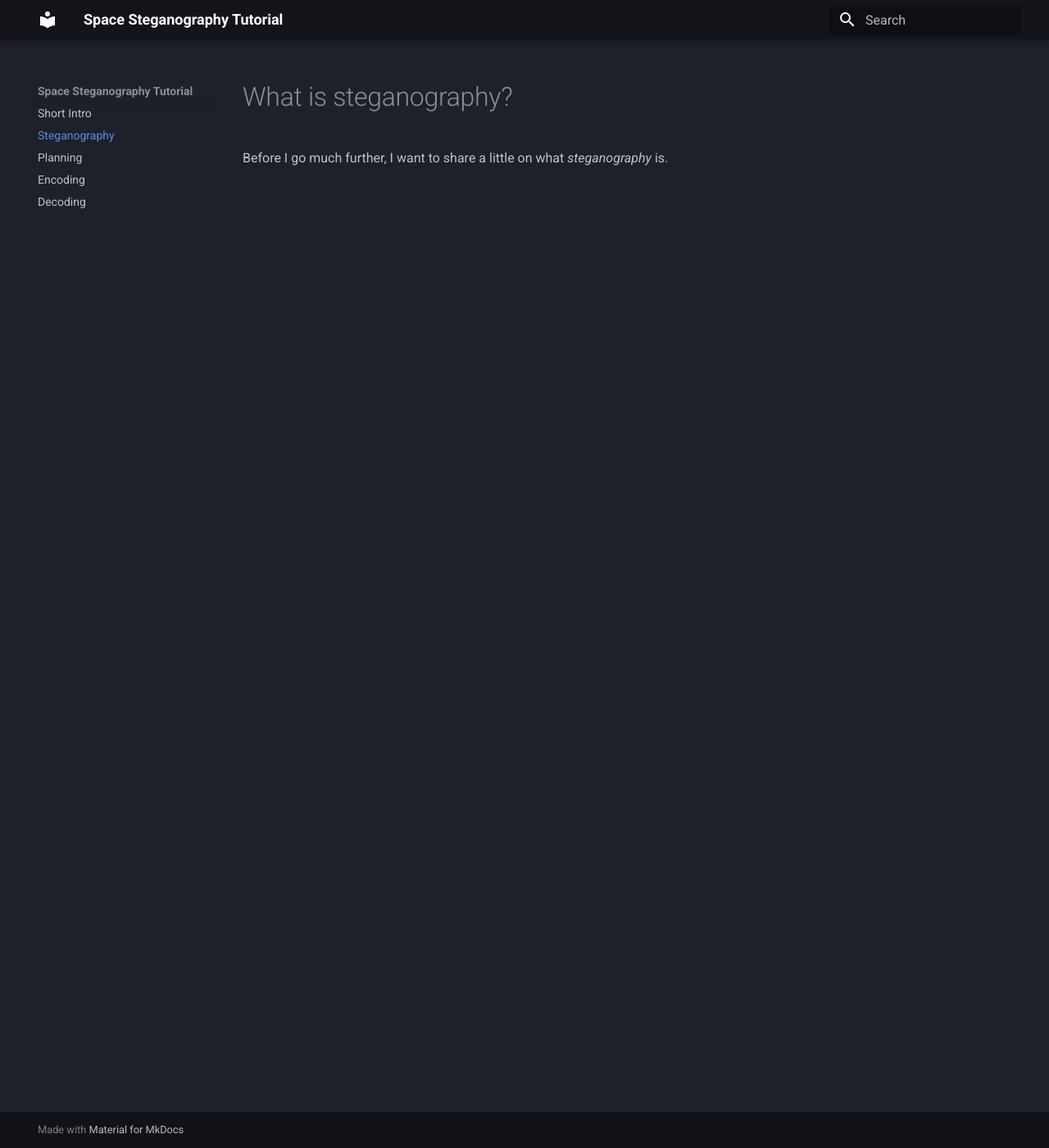
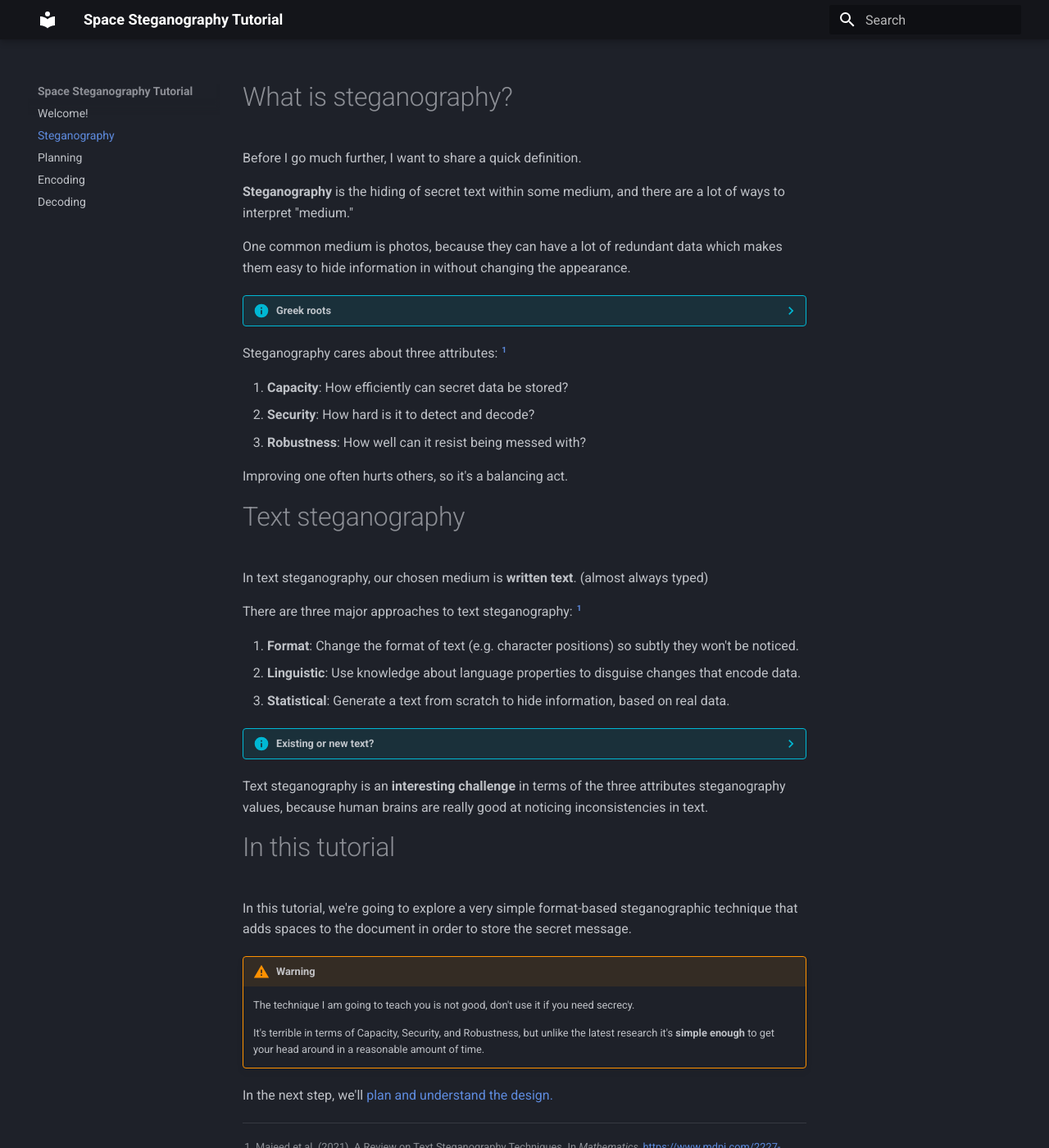
Before and after one commit to almondheil/eng240-final, an MkDocs documentation site: the page built from docs/what-is-stego.md, in a window 1280 px wide and 1400 px high. Shown: the whole window at 82% size. Built offline with MkDocs 1.6.1 and Material for MkDocs 9.7.7, drawn with Linux system fonts in a browser that asks for light colours; some of the changed text lies outside the part shown.

Commit message:
Write what is steganography section

```diff
--- a/docs/what-is-stego.md
+++ b/docs/what-is-stego.md
@@ -1,3 +1,57 @@
 # What is steganography?
 
-Before I go much further, I want to share a little on what *steganography* is.
+Before I go much further, I want to share a quick definition.
+
+**Steganography** is the hiding of secret text within some medium, and there are a lot of ways to interpret "medium."
+
+One common medium is photos, because they can have a lot of redundant data which makes them easy to hide information in without changing the appearance.
+
+??? info "Greek roots"
+
+    **steganos (covered) + -graphia (description)**
+
+    from [Etymonline](https://www.etymonline.com/word/steganography)
+
+Steganography cares about three attributes: [^1]
+
+1. **Capacity**: How efficiently can secret data be stored?
+2. **Security**: How hard is it to detect and decode?
+3. **Robustness**: How well can it resist being messed with?
+
+Improving one often hurts others, so it's a balancing act.
+
+# Text steganography
+
+In text steganography, our chosen medium is **written text**. (almost always typed)
+
+There are three major approaches to text steganography: [^1]
+
+1. **Format**: Change the format of text (e.g. character positions) so subtly they won't be noticed.
+2. **Linguistic**: Use knowledge about language properties to disguise changes that encode data.
+3. **Statistical**: Generate a text from scratch to hide information, based on real data.
+
+??? info "Existing or new text?"
+
+    Both **Format-based** and **Linguistic** approaches require an existing text to act as the cover text,
+    and they encode information into that text by changing it in sneaky ways.
+
+    The **Statistical** approach generates a new text based on known language patterns.
+    One recognized way of doing so is with a Markov Chain, and there has also been research into using Gen AI for this purpose.
+
+Text steganography is an **interesting challenge** in terms of the three attributes steganography values,
+because human brains are really good at noticing inconsistencies in text.
+
+# In this tutorial
+
+In this tutorial, we're going to explore a very simple format-based steganographic technique that adds spaces to the document in order to store the secret message.
+
+!!! warning
+
+    The technique I am going to teach you is not good, don't use it if you need secrecy.
+
+    It's terrible in terms of Capacity, Security, and Robustness, but unlike the latest research
+    it's **simple enough** to get your head around in a reasonable amount of time.
+
+In the next step, we'll [plan and understand the design.](planning-design.md)
+
+[^1]: Majeed et al. (2021). A Review on Text Steganography Techniques. In *Mathematics*, <https://www.mdpi.com/2227-7390/9/21/2829>.
--- a/mkdocs.yml
+++ b/mkdocs.yml
@@ -1,8 +1,8 @@
 # see https://www.mkdocs.org/user-guide/writing-your-docs/#configure-pages-and-navigation
 nav:
-  - Short Intro: index.md
+  - Welcome!: index.md
   - Steganography: what-is-stego.md
-  - Planning: planning-out-system.md
+  - Planning: planning-design.md
   - Encoding: encoding.md
   - Decoding: decoding.md
 
@@ -34,3 +34,6 @@ markdown_extensions:
   - pymdownx.emoji:
       emoji_index: !!python/name:material.extensions.emoji.twemoji
       emoji_generator: !!python/name:material.extensions.emoji.to_svg
+
+  # footnotes for citations
+  - footnotes
```
